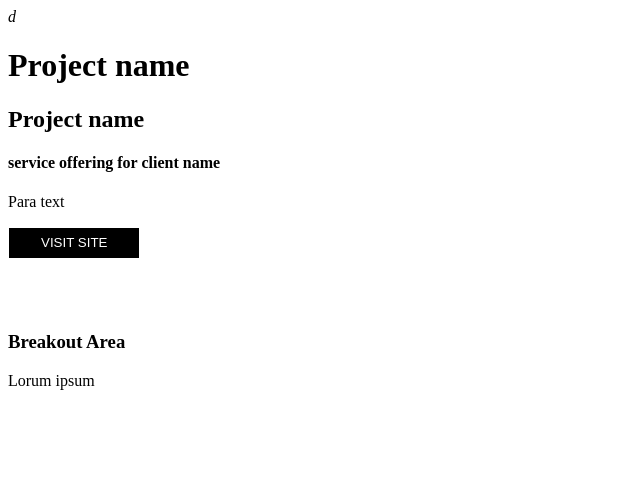
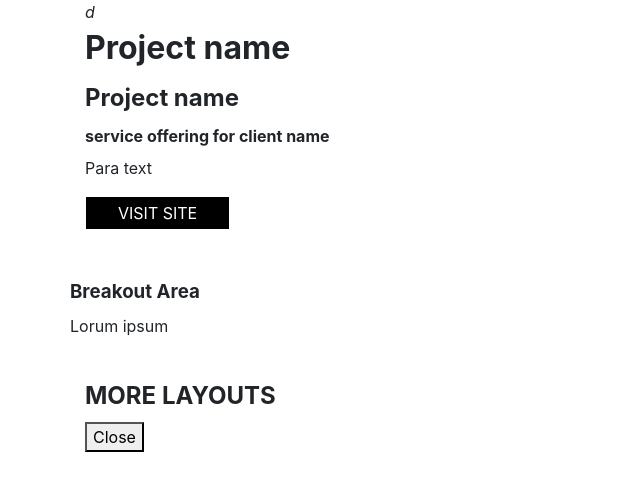
Before and after one commit to OliverRandell/betfair-test, a Vue app: page / in a window 1280 px wide. Shown: the top 490 px of the page, without its empty margins (0-640 px from the left). Built offline with nearby package versions, Linux system fonts and the light colour scheme.

Commit message:
Adding modal comp.

```diff
--- a/src/App.vue
+++ b/src/App.vue
@@ -13,56 +13,91 @@
               :images="images"
               :auto-slide-interval="1500"
               :show-progress-bar="true"
-            ></Carousel> -->
+            ></Carousel>-->
             <section>
               <h2>Project name</h2>
-              <h4>service offering <span>for</span> client name</h4>
+              <h4>
+                service offering
+                <span>for</span> client name
+              </h4>
               <p>Para text</p>
               <button class="btn">Visit site</button>
             </section>
             <section class="feature-img">
-              <img src="" alt="">
+              <img src alt />
             </section>
+            <!-- <SectionBlurb :title="title" :text="text"></SectionBlurb> -->
             <section class="section-blurb">
               <div class="row">
                 <div class="col-12 col-lg-6">
                   <section class="feature-img">
-                    <img src="" alt="">
+                    <img src alt />
                   </section>
                 </div>
                 <div class="col-12 col-lg-6">
                   <section class="feature-img">
-                    <img src="" alt="">
+                    <img src alt />
                   </section>
                 </div>
               </div>
             </section>
-
           </div>
         </div>
-
       </div>
 
       <BreakoutArea />
 
+      <div class="container">
+        <div class="row">
+          <div class="col">
+            <h2 class="section-header">More layouts</h2>
+            <section class="img-wrapper">
+              <button @click="toggleModal()">Close</button>
+            </section>
+          </div>
+        </div>
+      </div>
     </main>
-
+    <transition name="modal">
+      <Modal v-if="showModal" @toggle="toggleModal()">
+        <header slot="header">Modal header</header>
+        <div slot="body">
+          <p>This is the body</p>
+        </div>
+        <button @click="toggleModal()">Close</button>
+      </Modal>
+    </transition>
   </div>
 </template>
 
 <script>
-import BreakoutArea from "./components/BreakoutArea"
+import BreakoutArea from "./components/BreakoutArea";
+//import SectionBlurb from "./components/SectionBlurb";
+import Modal from "./components/Modal";
 //import Carousel from "./components/Carousel"
 
 export default {
-  name: 'app',
+  name: "app",
   components: {
-    BreakoutArea
+    BreakoutArea,
+    //SectionBlurb,
+    Modal
     //Carousel
+  },
+  data() {
+    return {
+      imgSrc: "http://placekitten.com/200/300",
+      showModal: false
+    };
+  },
+  mmethods: {
+    toggleModal: function() {
+      this.showModal = !this.showModal;
+    }
   }
-}
+};
 </script>
 
 <style lang="scss">
-    @import './assets/sass/app.scss';
+@import "./assets/sass/app.scss";
 </style>
--- a/src/assets/sass/app.scss
+++ b/src/assets/sass/app.scss
@@ -2,11 +2,11 @@
 @charset "utf-8";
 
 // BASE
-@import 'base/variables';
-@import 'base/mixins';
+@import "base/variables";
+@import "base/mixins";
 
 // 3RD PARTY VENDORS LIKE BOOTSTRAP
-@import 'vendors/bootstrap';
+@import "vendors/bootstrap";
 
 // GLOBAL STYLES THROUGHOUT THE SITE
 // @import 'global/layout';
@@ -17,6 +17,7 @@
 
 // COMPONENTS
 @import 'components/header';
+@import 'components/modal';
 // @import 'components/hero';
 // @import 'components/articles';
 // @import 'components/alerts';
--- /dev/null
+++ b/src/assets/sass/components/_modal.scss
@@ -0,0 +1,10 @@
+.modal {
+	position: fixed;
+	top: 0;
+	left: 0;
+	width: 100vw;
+	height: 100vh;
+	display: flex;
+	align-items: center;
+	justify-content: center;
+}
--- a/src/assets/sass/global/_buttons.scss
+++ b/src/assets/sass/global/_buttons.scss
@@ -6,6 +6,8 @@
     text-transform: uppercase;
     padding: 0.5rem 2rem;
     line-height: 1;
+    cursor: pointer;
+
     &:hover {
         color: darken($primary, 25%);
         border: darken($primary, 25%);
--- a/src/assets/sass/global/_typography.scss
+++ b/src/assets/sass/global/_typography.scss
@@ -0,0 +1,3 @@
+.section-header {
+    text-transform: uppercase;
+}
--- a/src/assets/sass/vendors/_bootstrap.scss
+++ b/src/assets/sass/vendors/_bootstrap.scss
@@ -0,0 +1,2 @@
+@import "../../../../node_modules/bootstrap/scss/bootstrap-reboot.scss";
+@import "../../../../node_modules/bootstrap/scss/bootstrap-grid.scss";
--- /dev/null
+++ b/src/components/Modal.vue
@@ -0,0 +1,27 @@
+<template>
+  <section class="modal">
+    <div class="modal-container">
+      <header slot="header">Modal header</header>
+      <div slot="body">
+        <p>This is the body</p>
+      </div>
+      <button @click="toggleModal()">Close</button>
+    </div>
+  </section>
+</template>
+
+<script>
+export default {
+  name: "Modal",
+  data() {
+    return {
+      showModal: false
+    };
+  },
+  methods: {
+    toggleModal: function() {
+      this.showModal = !this.showModal;
+    }
+  }
+};
+</script>
--- /dev/null
+++ b/src/components/SectionBlurb.vue
@@ -0,0 +1,24 @@
+<template>
+  <section class="section-blurb">
+    <h3>{{ title }}</h3>
+    <p>{{ text }}</p>
+  </section>
+</template>
+
+<script>
+export default {
+  name: "SectionBlurb",
+  props: {
+    title: {
+      type: String,
+      required: true
+    }
+  },
+  data() {
+    return {
+      title: "Title",
+      text: "test"
+    };
+  }
+};
+</script>
```
Also changed, not shown: 1 other file (tests, documents, lock files or other folders).
